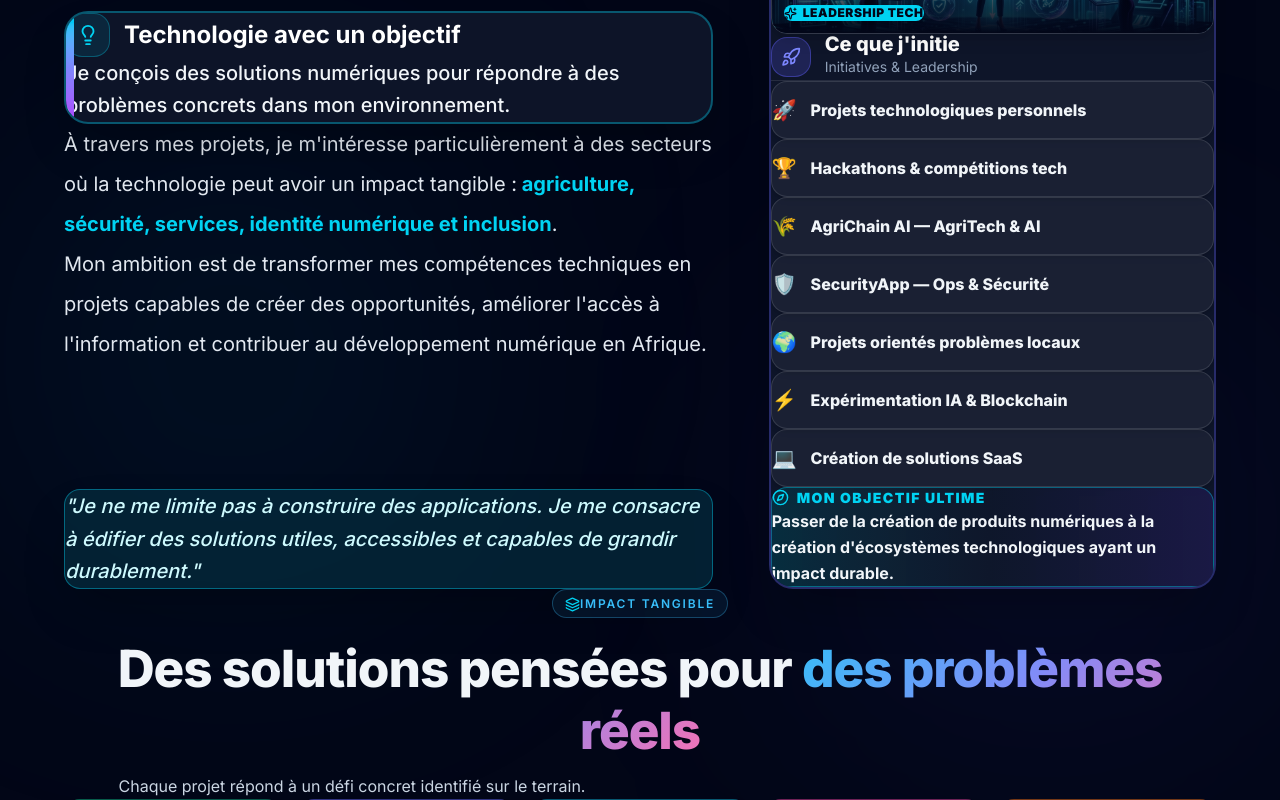
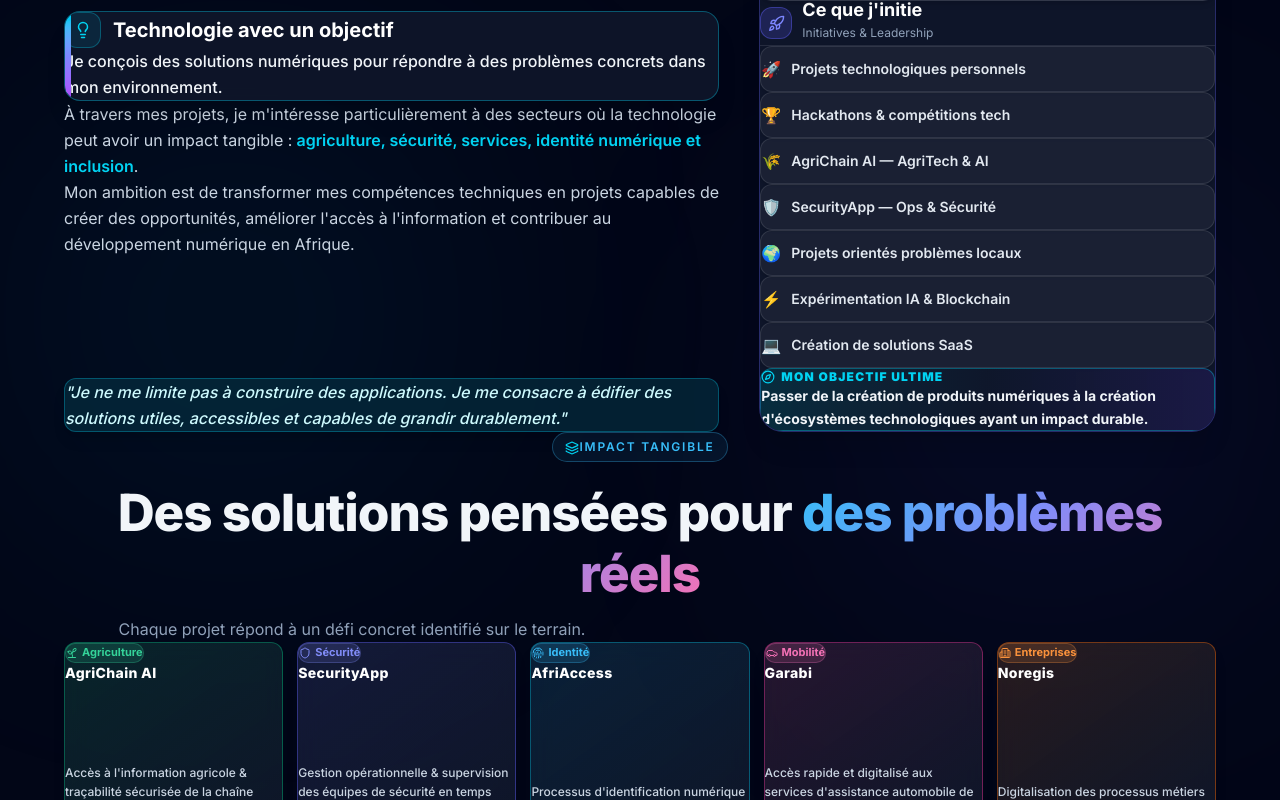
Before and after one commit to mmilinda/FolioMM, a React (Vite) app: page / in a window 1280 px wide. Shown: the part 3600-4400 px from the top of the page. Built offline with nearby package versions, Linux system fonts and the light colour scheme; no server answers.

Commit message:
fix: scale down section padding (py-10 md:py-20) and item heights for a perfectly balanced layout

```diff
--- a/src/components/ImpactSection.jsx
+++ b/src/components/ImpactSection.jsx
@@ -65,120 +65,120 @@ export default function ImpactSection() {
   const inView = useInView(ref, { once: true, margin: "-80px" });
 
   return (
-    <section ref={ref} className="py-16 md:py-32 relative overflow-hidden">
+    <section ref={ref} className="py-10 md:py-20 relative overflow-hidden">
       {/* Background Ambient Glow Orbs */}
       <div className="absolute top-1/4 left-10 w-96 h-96 bg-cyan-500/10 blur-[140px] rounded-full pointer-events-none" />
       <div className="absolute bottom-1/4 right-10 w-96 h-96 bg-indigo-500/10 blur-[140px] rounded-full pointer-events-none" />
 
-      <div className="container-custom relative z-10 space-y-16 md:space-y-28">
+      <div className="container-custom relative z-10 space-y-12 md:space-y-18">
 
         {/* ─── Part 1: Vision & Philosophie (Pourquoi je construis) ───────────── */}
         <motion.div
           initial={{ opacity: 0, y: 30 }}
           animate={inView ? { opacity: 1, y: 0 } : {}}
           transition={{ duration: 0.7 }}
-          className="grid grid-cols-1 lg:grid-cols-12 gap-8 lg:gap-14 items-stretch"
+          className="grid grid-cols-1 lg:grid-cols-12 gap-6 lg:gap-10 items-stretch"
         >
-          {/* Left Column — Airy Vision & Philosophie Text */}
-          <div className="lg:col-span-7 flex flex-col justify-between space-y-6 text-left">
-            <div className="space-y-6">
+          {/* Left Column — Text */}
+          <div className="lg:col-span-7 flex flex-col justify-between space-y-5 text-left">
+            <div className="space-y-4">
               <span className="section-eyebrow">
-                <Target size={16} className="inline-block mr-2 -mt-0.5 text-cyan-400" />
+                <Target size={14} className="inline-block mr-1.5 -mt-0.5 text-cyan-400" />
                 Vision & Philosophie
               </span>
 
-              <h2 className="section-title text-2xl sm:text-4xl md:text-5xl font-extrabold text-left m-0 leading-tight">
+              <h2 className="section-title text-xl sm:text-3xl md:text-4xl font-extrabold text-left m-0 leading-tight">
                 Pourquoi je <span className="gradient-text">construis</span>
               </h2>
 
-              {/* Glass Card Box with generous padding & line height */}
-              <div className="p-6 sm:p-8 rounded-2xl md:rounded-3xl bg-slate-900/90 border-2 border-cyan-400/35 backdrop-blur-xl space-y-4 shadow-2xl relative overflow-hidden">
-                <div className="absolute top-0 left-0 w-2 h-full bg-gradient-to-b from-cyan-400 via-indigo-400 to-purple-500" />
-                <div className="flex items-center gap-3.5">
-                  <div className="w-11 h-11 rounded-2xl bg-cyan-400/10 border border-cyan-400/30 flex items-center justify-center shrink-0">
-                    <Lightbulb size={22} className="text-cyan-400" />
+              {/* Glass Card Box */}
+              <div className="p-5 sm:p-6 rounded-2xl bg-slate-900/90 border border-cyan-400/35 backdrop-blur-xl space-y-3 shadow-xl relative overflow-hidden">
+                <div className="absolute top-0 left-0 w-1.5 h-full bg-gradient-to-b from-cyan-400 via-indigo-400 to-purple-500" />
+                <div className="flex items-center gap-3">
+                  <div className="w-9 h-9 rounded-xl bg-cyan-400/10 border border-cyan-400/30 flex items-center justify-center shrink-0">
+                    <Lightbulb size={18} className="text-cyan-400" />
                   </div>
-                  <h3 className="text-lg sm:text-2xl font-bold text-white m-0">
+                  <h3 className="text-base sm:text-xl font-bold text-white m-0">
                     Technologie avec un objectif
                   </h3>
                 </div>
-                <p className="text-slate-100 text-base sm:text-lg md:text-xl leading-relaxed m-0 font-medium pl-1">
+                <p className="text-slate-100 text-xs sm:text-base leading-relaxed m-0 font-medium pl-1">
                   Je conçois des solutions numériques pour répondre à des problèmes concrets dans mon environnement.
                 </p>
               </div>
 
-              {/* Airy, well-spaced paragraphs */}
-              <div className="space-y-6 pt-2">
-                <p className="text-slate-200 text-base sm:text-lg md:text-xl leading-relaxed md:leading-loose m-0">
+              {/* Text Content */}
+              <div className="space-y-3.5 pt-1">
+                <p className="text-slate-300 text-xs sm:text-base leading-relaxed m-0">
                   À travers mes projets, je m'intéresse particulièrement à des secteurs où la technologie peut avoir un impact tangible :
-                  <strong className="text-cyan-400 font-bold"> agriculture, sécurité, services, identité numérique et inclusion</strong>.
+                  <strong className="text-cyan-400 font-semibold"> agriculture, sécurité, services, identité numérique et inclusion</strong>.
                 </p>
 
-                <p className="text-slate-200 text-base sm:text-lg md:text-xl leading-relaxed md:leading-loose m-0">
+                <p className="text-slate-300 text-xs sm:text-base leading-relaxed m-0">
                   Mon ambition est de transformer mes compétences techniques en projets capables de créer des opportunités, améliorer l'accès à l'information et contribuer au développement numérique en Afrique.
                 </p>
               </div>
             </div>
 
             {/* Quote Block */}
-            <div className="p-6 sm:p-7 rounded-2xl bg-cyan-950/60 border border-cyan-400/40 text-base sm:text-lg md:text-xl text-cyan-100 font-medium leading-relaxed italic shadow-2xl mt-4">
+            <div className="p-4 sm:p-5 rounded-xl bg-cyan-950/60 border border-cyan-400/30 text-xs sm:text-sm md:text-base text-cyan-100 font-medium leading-relaxed italic shadow-lg mt-2">
               "Je ne me limite pas à construire des applications. Je me consacre à édifier des solutions utiles, accessibles et capables de grandir durablement."
             </div>
           </div>
 
-          {/* Right Column — Initiatives & Leadership Redesign */}
+          {/* Right Column — Initiatives & Leadership */}
           <div className="lg:col-span-5 flex">
             <motion.div
               initial={{ opacity: 0, scale: 0.95 }}
               animate={inView ? { opacity: 1, scale: 1 } : {}}
               transition={{ duration: 0.7, delay: 0.2 }}
-              className="p-6 sm:p-8 rounded-2xl md:rounded-3xl bg-slate-900/95 border-2 border-indigo-500/30 backdrop-blur-2xl shadow-2xl flex flex-col justify-between space-y-6 text-left w-full h-full relative overflow-hidden"
+              className="p-5 sm:p-6 rounded-2xl md:rounded-3xl bg-slate-900/95 border border-indigo-500/30 backdrop-blur-2xl shadow-xl flex flex-col justify-between space-y-4 text-left w-full h-full relative overflow-hidden"
             >
-              <div className="space-y-5 flex-grow flex flex-col justify-between">
+              <div className="space-y-4 flex-grow flex flex-col justify-between">
 
                 {/* Top Illustrative Banner */}
-                <div className="w-full h-32 sm:h-36 rounded-2xl overflow-hidden border border-white/15 relative shadow-lg shrink-0">
+                <div className="w-full h-24 sm:h-28 rounded-xl overflow-hidden border border-white/15 relative shadow-md shrink-0">
                   <img src="/initiatives_banner.jpg" alt="Leadership Tech" className="w-full h-full object-cover" />
                   <div className="absolute inset-0 bg-gradient-to-t from-slate-950 via-slate-950/30 to-transparent" />
-                  <div className="absolute bottom-3 left-3 flex items-center gap-2">
-                    <span className="px-3 py-1 rounded-xl bg-cyan-400 text-slate-950 text-xs font-black uppercase tracking-wider shadow-md flex items-center gap-1.5">
-                      <Sparkles size={13} /> Leadership Tech
+                  <div className="absolute bottom-2 left-2.5 flex items-center gap-1.5">
+                    <span className="px-2.5 py-0.5 rounded-lg bg-cyan-400 text-slate-950 text-[11px] font-black uppercase tracking-wider shadow-md flex items-center gap-1">
+                      <Sparkles size={11} /> Leadership Tech
                     </span>
                   </div>
                 </div>
 
                 {/* Card Title Header */}
-                <div className="flex items-center gap-3.5 border-b border-white/10 pb-3 shrink-0">
-                  <div className="w-10 h-10 rounded-2xl bg-indigo-500/20 border border-indigo-500/40 flex items-center justify-center shrink-0">
-                    <Rocket size={20} className="text-indigo-400" />
+                <div className="flex items-center gap-2.5 border-b border-white/10 pb-2.5 shrink-0">
+                  <div className="w-8 h-8 rounded-xl bg-indigo-500/20 border border-indigo-500/40 flex items-center justify-center shrink-0">
+                    <Rocket size={17} className="text-indigo-400" />
                   </div>
                   <div>
-                    <h3 className="text-lg sm:text-xl font-extrabold text-white m-0 leading-none">Ce que j'initie</h3>
-                    <span className="text-xs sm:text-sm text-slate-400 mt-1 inline-block">Initiatives & Leadership</span>
+                    <h3 className="text-base sm:text-lg font-bold text-white m-0 leading-none">Ce que j'initie</h3>
+                    <span className="text-[11px] sm:text-xs text-slate-400 mt-0.5 inline-block">Initiatives & Leadership</span>
                   </div>
                 </div>
 
-                {/* Increased Height & Prominent Single-Column Initiative Rows */}
-                <div className="flex flex-col justify-between space-y-3 w-full flex-grow my-auto">
+                {/* Single-Column Initiative Rows */}
+                <div className="flex flex-col justify-between space-y-2 w-full flex-grow my-auto">
                   {initiatives.map((item) => (
                     <motion.div
                       key={item.text}
-                      whileHover={{ x: 4, scale: 1.01 }}
-                      className="flex items-center gap-3.5 px-4 py-3.5 sm:py-4 rounded-2xl bg-white/5 border border-white/12 text-slate-100 text-sm sm:text-base font-extrabold w-full hover:bg-white/10 hover:border-cyan-400/40 transition-all shadow-md min-h-[52px] sm:min-h-[58px]"
+                      whileHover={{ x: 3 }}
+                      className="flex items-center gap-2.5 px-3.5 py-2.5 rounded-xl bg-white/5 border border-white/10 text-slate-200 text-xs sm:text-sm font-semibold w-full hover:bg-white/10 hover:border-cyan-400/40 transition-all shadow-sm min-h-[42px] sm:min-h-[46px]"
                     >
-                      <span className="text-lg sm:text-xl shrink-0">{item.icon}</span>
+                      <span className="text-base shrink-0">{item.icon}</span>
                       <span className="w-full truncate">{item.text}</span>
                     </motion.div>
                   ))}
                 </div>
               </div>
 
-              {/* Redesigned Bottom Ambition Highlight Box */}
-              <div className="p-4 sm:p-5 rounded-2xl bg-gradient-to-r from-cyan-950/80 via-slate-900/90 to-indigo-950/80 border border-cyan-400/40 shadow-xl space-y-2 shrink-0">
-                <span className="text-xs sm:text-sm uppercase tracking-widest font-black text-cyan-400 flex items-center gap-2">
-                  <Compass size={17} className="text-cyan-400 shrink-0" /> Mon Objectif Ultime
+              {/* Bottom Ambition Box */}
+              <div className="p-3.5 sm:p-4 rounded-xl bg-gradient-to-r from-cyan-950/80 via-slate-900/90 to-indigo-950/80 border border-cyan-400/35 shadow-lg space-y-1 shrink-0">
+                <span className="text-[11px] sm:text-xs uppercase tracking-widest font-black text-cyan-400 flex items-center gap-1.5">
+                  <Compass size={14} className="text-cyan-400 shrink-0" /> Mon Objectif Ultime
                 </span>
-                <p className="text-xs sm:text-sm md:text-base text-slate-100 leading-relaxed font-bold m-0">
+                <p className="text-xs sm:text-sm text-slate-100 leading-relaxed font-bold m-0">
                   Passer de la création de produits numériques à la création d'écosystèmes technologiques ayant un impact durable.
                 </p>
               </div>
@@ -192,50 +192,50 @@ export default function ImpactSection() {
           initial={{ opacity: 0, y: 30 }}
           animate={inView ? { opacity: 1, y: 0 } : {}}
           transition={{ duration: 0.7, delay: 0.3 }}
-          className="space-y-8"
+          className="space-y-6 sm:space-y-8"
         >
-          <div className="text-center space-y-3">
+          <div className="text-center space-y-2">
             <span className="section-eyebrow">
-              <Layers size={15} className="inline-block mr-1.5 -mt-0.5 text-cyan-400" />
+              <Layers size={14} className="inline-block mr-1.5 -mt-0.5 text-cyan-400" />
               Impact Tangible
             </span>
-            <h2 className="section-title text-2xl sm:text-3xl md:text-4xl font-extrabold m-0">
+            <h2 className="section-title text-xl sm:text-3xl md:text-4xl font-extrabold m-0">
               Des solutions pensées pour <span className="gradient-text">des problèmes réels</span>
             </h2>
-            <p className="text-slate-300 text-xs sm:text-base max-w-xl mx-auto m-0 leading-relaxed">
+            <p className="text-slate-400 text-xs sm:text-base max-w-xl mx-auto m-0 leading-relaxed">
               Chaque projet répond à un défi concret identifié sur le terrain.
             </p>
           </div>
 
           {/* 5 Compact Height Impact Cards */}
-          <div className="grid grid-cols-1 sm:grid-cols-2 md:grid-cols-3 lg:grid-cols-5 gap-4">
+          <div className="grid grid-cols-1 sm:grid-cols-2 md:grid-cols-3 lg:grid-cols-5 gap-3.5">
             {impactDomains.map((item) => {
               const Icon = item.icon;
               return (
                 <motion.div
                   key={item.domain}
-                  whileHover={{ y: -6, scale: 1.02 }}
+                  whileHover={{ y: -4, scale: 1.01 }}
                   transition={{ duration: 0.2 }}
-                  className={`p-5 rounded-2xl border ${item.border} bg-slate-900/90 backdrop-blur-md flex flex-col justify-between space-y-4 text-left shadow-xl hover:shadow-2xl transition-all min-h-[190px] h-full`}
+                  className={`p-4 rounded-xl border ${item.border} bg-slate-900/90 backdrop-blur-md flex flex-col justify-between space-y-3 text-left shadow-lg hover:shadow-xl transition-all min-h-[160px] sm:min-h-[180px] h-full`}
                   style={{ background: `linear-gradient(145deg, ${item.glow} 0%, rgba(15, 23, 42, 0.95) 100%)` }}
                 >
-                  <div className="flex flex-col space-y-2">
-                    <div className="flex items-center justify-between gap-1.5">
+                  <div className="flex flex-col space-y-1.5">
+                    <div className="flex items-center justify-between gap-1">
                       <span
-                        className="inline-flex items-center gap-1.5 px-3 py-1 rounded-full text-xs font-bold border"
+                        className="inline-flex items-center gap-1 px-2.5 py-0.5 rounded-full text-[11px] font-bold border"
                         style={{ borderColor: item.color + "44", color: item.color, background: item.glow }}
                       >
-                        <Icon size={14} />
+                        <Icon size={12} />
                         {item.domain}
                       </span>
                     </div>
 
-                    <h3 className="text-sm sm:text-base font-extrabold text-white m-0 tracking-wide pt-1">
+                    <h3 className="text-xs sm:text-sm font-extrabold text-white m-0 tracking-wide pt-1">
                       {item.project}
                     </h3>
                   </div>
 
-                  <p className="text-xs sm:text-sm text-slate-300 leading-relaxed m-0 font-medium pt-1">
+                  <p className="text-[11px] sm:text-xs text-slate-300 leading-relaxed m-0 font-medium">
                     {item.problem}
                   </p>
                 </motion.div>
```
